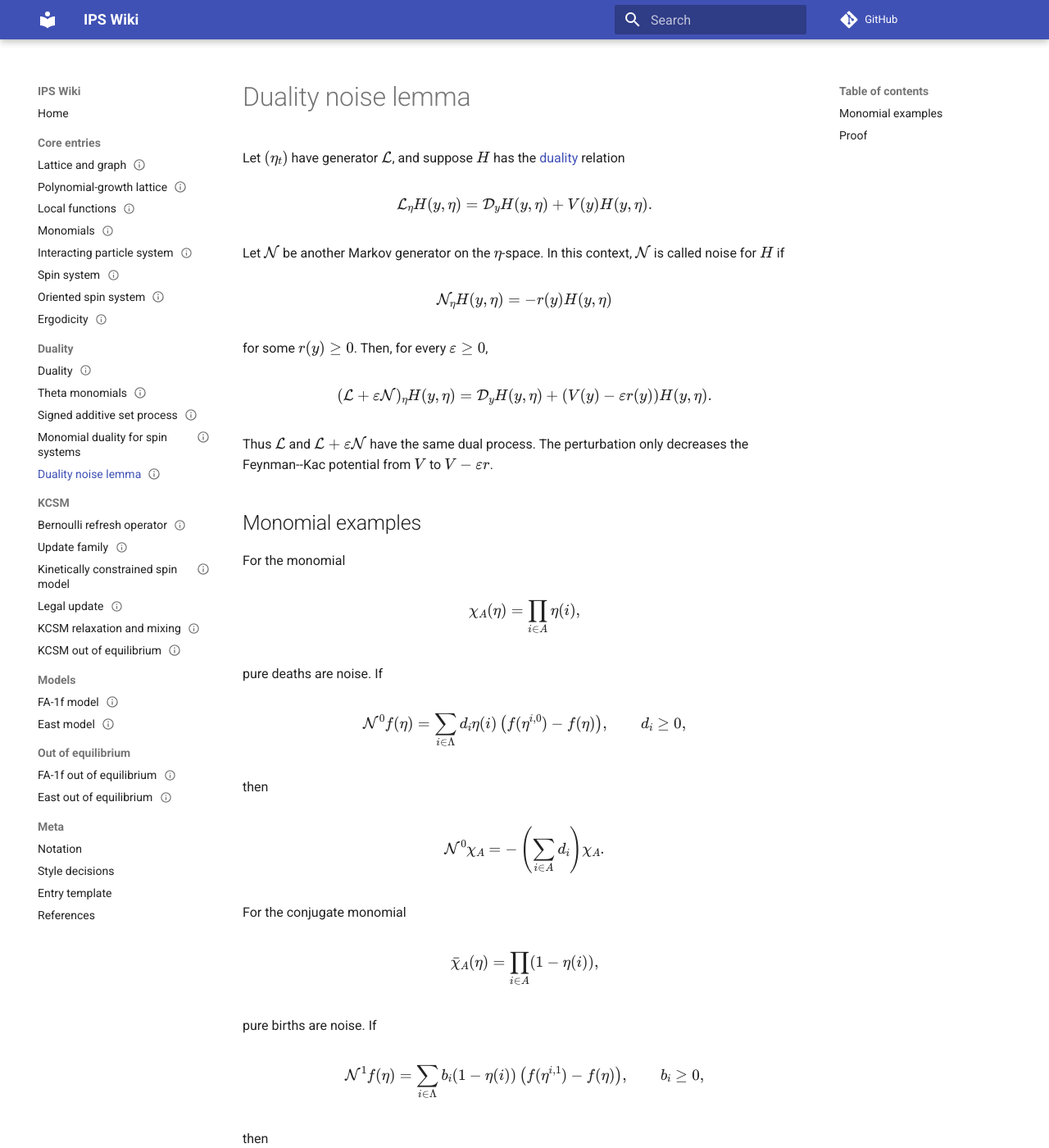
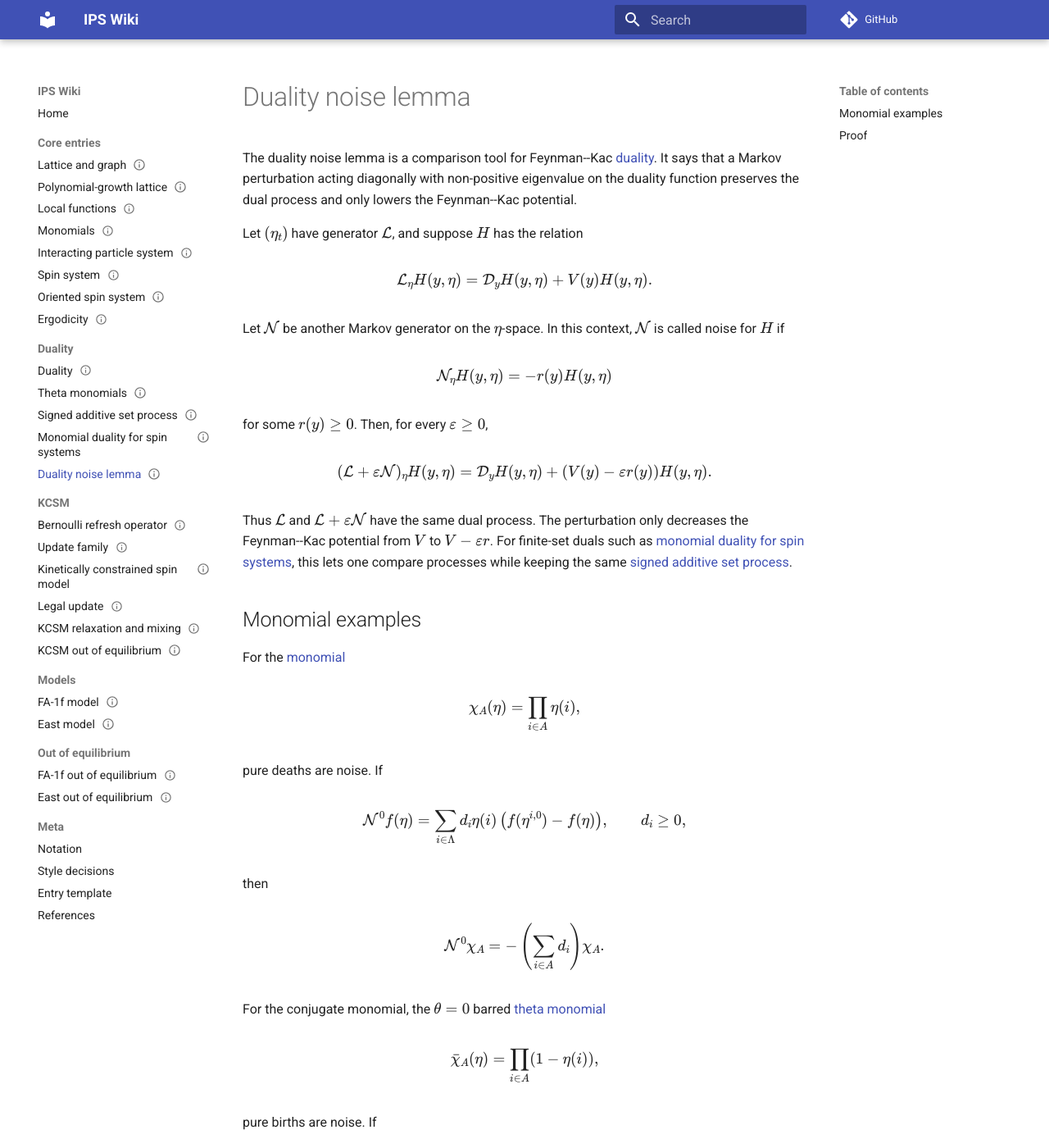
Before and after one commit to maciejgluchowski86-beep/ips-wiki, an MkDocs documentation site: the page built from docs/entries/duality-noise-lemma.md, in a window 1280 px wide and 1400 px high. Shown: the whole window at 82% size. Built offline with MkDocs 1.6.1 and Material for MkDocs 9.7.7, drawn with Linux system fonts in a browser that asks for light colours; comment, search, counter and statistics services are not loaded.

Commit message:
Improve duality noise lemma links

```diff
--- a/docs/entries/duality-noise-lemma.md
+++ b/docs/entries/duality-noise-lemma.md
@@ -9,7 +9,9 @@ tags:
 
 # Duality noise lemma
 
-Let \((\eta_t)\) have generator \(\cL\), and suppose \(H\) has the [duality](duality.md) relation
+The duality noise lemma is a comparison tool for Feynman--Kac [duality](duality.md). It says that a Markov perturbation acting diagonally with non-positive eigenvalue on the duality function preserves the dual process and only lowers the Feynman--Kac potential.
+
+Let \((\eta_t)\) have generator \(\cL\), and suppose \(H\) has the relation
 
 $$
 \cL_\eta H(y,\eta)=\cD_yH(y,\eta)+V(y)H(y,\eta).
@@ -29,11 +31,11 @@ $$
 \cD_yH(y,\eta)+(V(y)-\varepsilon r(y))H(y,\eta).
 $$
 
-Thus \(\cL\) and \(\cL+\varepsilon\mathcal N\) have the same dual process. The perturbation only decreases the Feynman--Kac potential from \(V\) to \(V-\varepsilon r\).
+Thus \(\cL\) and \(\cL+\varepsilon\mathcal N\) have the same dual process. The perturbation only decreases the Feynman--Kac potential from \(V\) to \(V-\varepsilon r\). For finite-set duals such as [monomial duality for spin systems](monomial-duality-for-spin-systems.md), this lets one compare processes while keeping the same [signed additive set process](signed-additive-set-process.md).
 
 ## Monomial examples
 
-For the monomial
+For the [monomial](monomials.md)
 
 $$
 \chi_A(\eta)=\prod_{i\in A}\eta(i),
@@ -54,7 +56,7 @@ $$
 \mathcal N^0\chi_A=-\left(\sum_{i\in A}d_i\right)\chi_A.
 $$
 
-For the conjugate monomial
+For the conjugate monomial, the \(\theta=0\) barred [theta monomial](theta-monomials.md)
 
 $$
 \bar\chi_A(\eta)=\prod_{i\in A}(1-\eta(i)),
```
